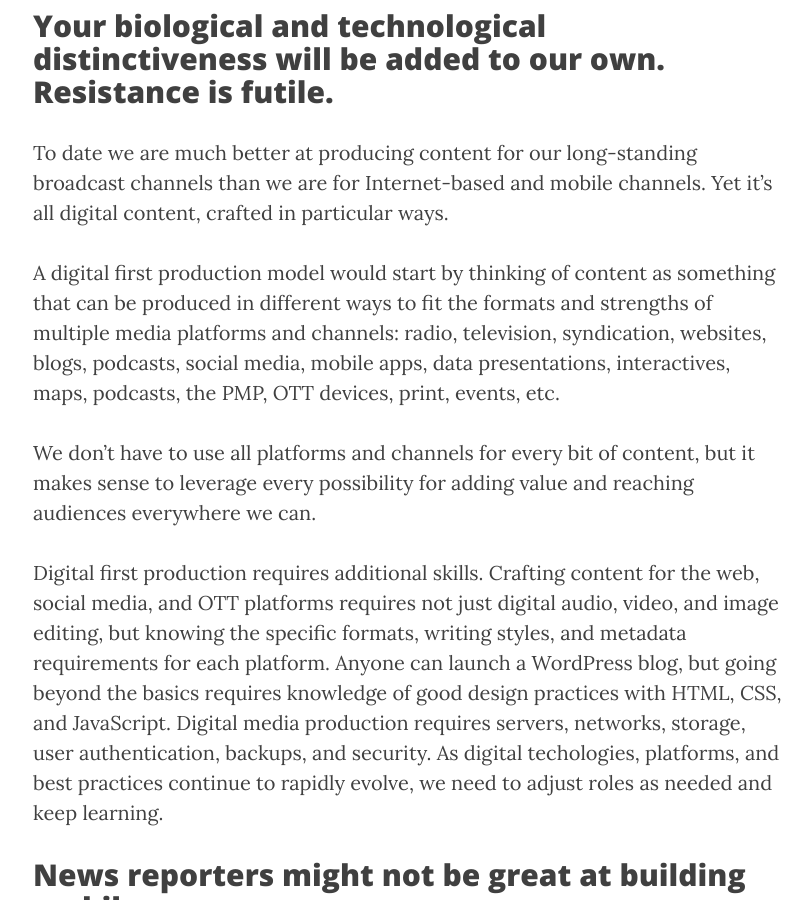
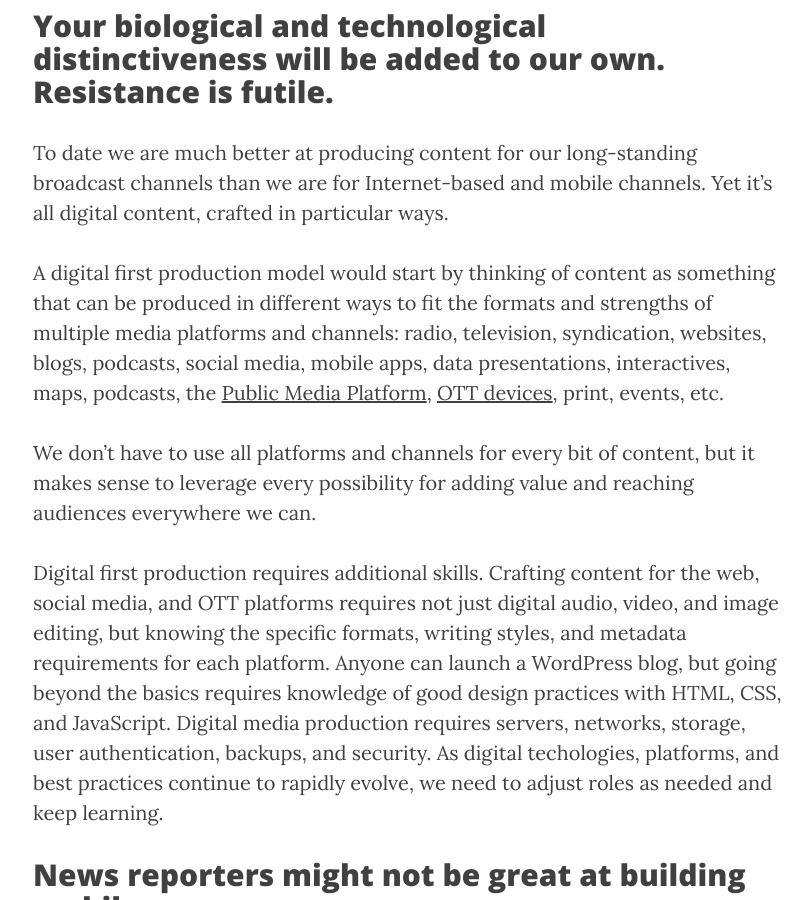
Before and after one commit to jackbrighton/jackbrighton.github.io, a Jekyll site: the page built from _posts/2015-05-25-what-is-digital-first.md, in a window 1280 px wide and 900 px high, scrolled down 1889 px. Shown: the whole window, without its empty margins (232-1044 px from the left). Built offline with Jekyll 4.4.1, drawn with Linux system fonts in a browser that asks for light colours; nearby versions of some CDN libraries.

Commit message:
add links

```diff
--- a/_posts/2015-05-25-what-is-digital-first.md
+++ b/_posts/2015-05-25-what-is-digital-first.md
@@ -37,7 +37,7 @@ The digital shift is accelerating, and it's time to accept that even broadcastin
 
 To date we are much better at producing content for our long-standing broadcast channels than we are for Internet-based and mobile channels. Yet it’s all digital content, crafted in particular ways.
 
-A digital first production model would start by thinking of content as something that can be produced in different ways to fit the formats and strengths of multiple media platforms and channels: radio, television, syndication, websites, blogs, podcasts, social media, mobile apps, data presentations, interactives, maps, podcasts, the PMP, OTT devices, print, events, etc.
+A digital first production model would start by thinking of content as something that can be produced in different ways to fit the formats and strengths of multiple media platforms and channels: radio, television, syndication, websites, blogs, podcasts, social media, mobile apps, data presentations, interactives, maps, podcasts, the [Public Media Platform](http://publicmediaplatform.org/), [OTT devices](http://en.wikipedia.org/wiki/Over-the-top_content), print, events, etc.
 
 We don’t have to use all platforms and channels for every bit of content, but it makes sense to leverage every possibility for adding value and reaching audiences everywhere we can.
 
```
